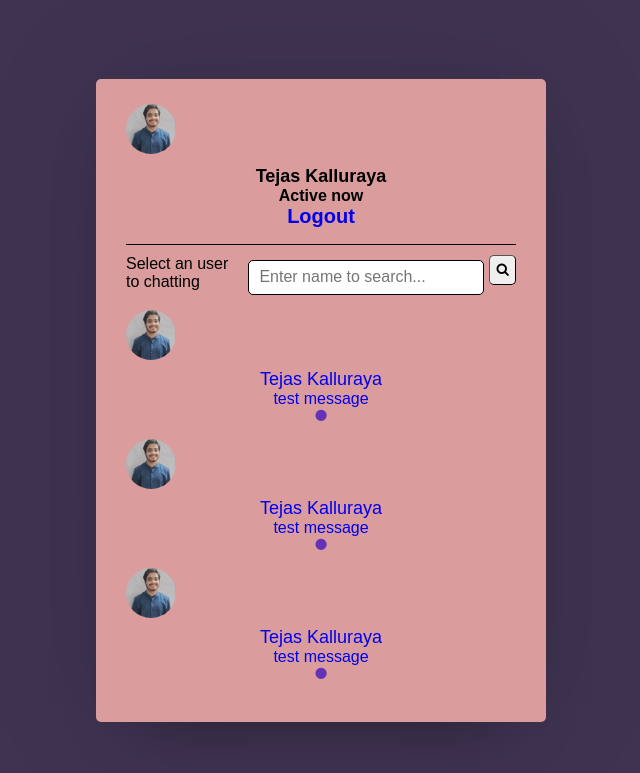
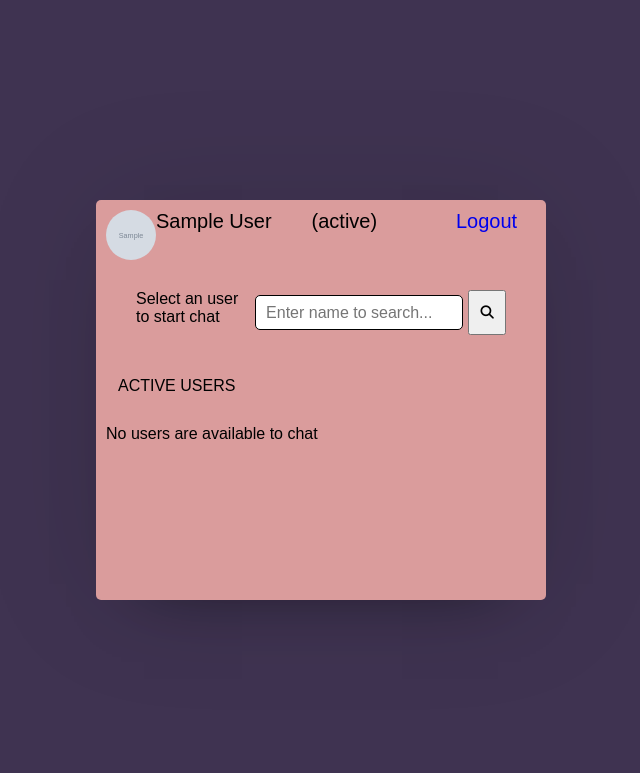
Before and after one commit to TejasKalluraya/MyChatApp, a PHP site: page /users.php in a window 1280 px wide. Shown: the top 773 px of the page, without its empty margins (319-959 px from the left). Run offline with PHP 8.4, Linux system fonts and the light colour scheme; the visitor is signed in with stand-in values (Sample User, id 1); tables that the repository leaves empty or names only in its code hold one stand-in row (values such as "Sample post"); grey boxes marked "Sample" are stand-in pictures; a stand-in replaces the project's code that opens the database connection; some libraries are stand-ins or nearby versions; some web fonts are replaced.

Commit message:
Made Users List Page Dynamic

```diff
--- a/header.php
+++ b/header.php
@@ -12,4 +12,4 @@
         <meta name="viewport" content="width=device-width, initial-scale=1">
         <link rel="stylesheet" href="style.css">
         <link rel="stylesheet" href="https://cdnjs.cloudflare.com/ajax/libs/font-awesome/6.1.1/css/all.min.css" integrity="sha512-KfkfwYDsLkIlwQp6LFnl8zNdLGxu9YAA1QvwINks4PhcElQSvqcyVLLD9aMhXd13uQjoXtEKNosOWaZqXgel0g==" crossorigin="anonymous" referrerpolicy="no-referrer" />
-    </head>
+</head>
--- a/index.php
+++ b/index.php
@@ -29,7 +29,7 @@
         <div class="field input">
           <label>Password</label>
           <input type="password" name="password" placeholder="Enter new password" required>
-          <i class="fas fa-eye" style="  display: flex;justify-content: center;align-items: center;"></i>
+          <i class="fas fa-eye" style=" display: flex;justify-content: center;align-items: center;"></i>
         </div>
         <div class="field image">
           <label>Select Image</label>
--- /dev/null
+++ b/javascript/users.js
@@ -0,0 +1,22 @@
+const searchBar = document.querySelector(".users .search input"),
+searchBtn = document.querySelector(".users .search button"),
+usersList = document.querySelector(".users .users-list");
+
+searchBtn.onClick =() =>{
+    searchBar.classList.toggle("active");
+    searchBar.focus();
+    searchBtn.classList.toggle("active");
+}
+setInterval(()=>{
+    let xhr = new XMLHttpRequest();
+    xhr.open("GET", "php/users.php", true); //users info is updated every 500ms
+    xhr.onload = ()=>{
+      if(xhr.readyState === XMLHttpRequest.DONE){
+          if(xhr.status === 200){
+              let data = xhr.response;
+                usersList.innerHTML = data;
+              }
+          }
+      }
+      xhr.send();
+      },500);
--- /dev/null
+++ b/php/users.php
@@ -0,0 +1,27 @@
+<?php
+session_start();
+include_once "config.php";
+$sql = mysqli_query($conn,"SELECT * FROM users");
+$output = "";
+if(mysqli_num_rows($sql)==1){
+    $output .= "No users are available to chat";
+}
+elseif(mysqli_num_rows($sql)>0){
+    while($row = mysqli_fetch_assoc($sql))
+    {
+        $output .= '
+        <a href="chat.php">
+    <div class="content" style="padding:10px">
+        <img src="php/images/'. $row['img'] .'" alt="" height=50px; width=50px>
+        <br>
+        <div class="details">
+            <span">'. $row['fname']. " " . $row['lname'] .'</span>
+            <p>test message</p>
+        <div class="status-dot"><i class="fas fa-circle"></i></div>
+    </div>
+        </div>
+        </a>';
+    }
+}
+echo $output;
+?>
--- a/style.css
+++ b/style.css
@@ -21,6 +21,7 @@ body
     box-shadow:0 0 128px 0 rgba(0,0,0,0.1),
                0 32px 64px -48px rgba(0,0,0,0.5);
     border-radius: 5px;
+
 }
 .form
 {
@@ -29,9 +30,9 @@ body
 }
 header{
     font-size: 20px;
-    font-weight: 600;
-    padding-bottom:10px ;
-    border-bottom: 0.5px solid black ;
+    font-weight: 400;
+    align-items: center;
+    margin-right: 35%;
 }
 .error-text{
     color:#a85d99 ;
@@ -67,48 +68,59 @@ i{
 
 /* CSS for Users List  */
 .users{
-    padding: 25px 30px;
+    height: 400px;
+    padding: 10px;
+
 }
+
 .wrapper img
 {
     object-fit: cover;
     border-radius: 50%;
+
 }
 .content{
-    display:block;
-    align-items: center;
-    justify-content: center;
+    display: flex;
+    justify-items: center;
 }
 
 .search{
     display: flex;
-    margin: 10px 0;
+    margin: auto;
+    padding: 30px;
 }
 .users-list{
-    align-items: center;
-    justify-content: space-between;
+    display: flex;
+justify-items: center;
+
+
 
 }
 .search button{
-    width: 40px;
-    height: 30px;
+    /* width: 40px;
+    height: 40px;
     border-radius: 5px;
-    border-width: 1.5px;
+    border-width: 1.5px; */
+    display: flex;justify-content: center;align-items: center;
+    height: 50px;width: 50px;
 }
 
 :is(.users, .users-list) .details{
-    margin:auto;
-    padding:5px;
-    height: 75px;
-    text-align: center;
+    display: flex;
+    justify-items: center;
+
 }
 :is(.users, .users-list) .details span{
-font-size: 18px;
+    display: flex;
+    justify-items: center;
+}
+.details{
+
+
 
 }
-.details p{
-    font-size: medium;
-}
+
+
 
 .users-list .status-dot{
     color: #6432b5;
--- a/users.php
+++ b/users.php
@@ -1,78 +1,43 @@
-<!DOCTYPE html>
-<html>
-    <head>
-        <meta charset="utf-8">
-        <meta http-equiv="X-UA-Compatible" content="IE=edge">
-        <title>MyChatApp | Tejas Kalluraya</title>
-        <meta name="description" content="">
-        <meta name="viewport" content="width=device-width, initial-scale=1">
-        <link rel="stylesheet" href="style.css">
-        <link rel="stylesheet" href="https://cdnjs.cloudfare.com/ajax/libs/font-awesome/5.15.2/css/all.min.css">
-        <link href="https://maxcdn.bootstrapcdn.com/font-awesome/4.2.0/css/font-awesome.min.css" rel="stylesheet">
-    </head>
+<?php
+  session_start();
+  include_once "php/config.php";
+  if(!isset($_SESSION['unique_id'])){
+    header("location: login.php");
+  }
+?>
+<?php include_once "header.php"; ?>
 <body>
   <div class="wrapper">
     <section class="users">
       <header>
-                    <div class="usercontent">
-                        <img src="userimg.jpg" alt="user image" height="50";
-                        width="50">
+        <div class="content">
+          <?php
+            $sql = mysqli_query($conn, "SELECT * FROM users WHERE unique_id = {$_SESSION['unique_id']}");
+            if(mysqli_num_rows($sql) > 0){
+              $row = mysqli_fetch_assoc($sql);
+            }
+          ?>
+          <img src="php/images/<?php echo $row['img']; ?>" alt="image" height=50px; width=50px; style="display:block;margin:auto;">
           <div class="details">
-                            <span>Tejas Kalluraya</span>
-                            <p>Active now</p>
-                            <a href="#" class="logout">Logout</a>
+            <p style="width:150px; justify-self:center"><?php echo $row['fname']. " " . $row['lname'] ?></p><br>
+            <p style="width:150px">&nbsp(<?php echo $row['status']; ?>)&nbsp</p><br>
+            <a href="php/logout.php?logout_id=<?php echo $row['unique_id']; ?>" class="logout">Logout</a>
           </div>
-                    </div>
-
     </header>
       <div class="search">
-                    <span class="text">Select an user to chatting </span>
+        <span class="text">Select an user to start chat</span>
         <input type="text" placeholder="Enter name to search...">
-                    <button><i class="fa fa-search"></i></button>
+        <button style="height:45px;width:60px;"><i class="fas fa-search"></i></button>
       </div>
+      <p style="padding:12px; width:100%;"> ACTIVE USERS </p>
+      <br/>
       <div class="users-list">
-                    <a href="#"></a>
 
-                    <a href="#">
-                    <div class="content">
-                        <div class="activeuser">
-                        <img class="image" src="userimg.jpg" alt="user image" height="50";
-                        width="50">
-                        <div class="details">
-                        <span>Tejas Kalluraya</span>
-                        <p>test message</p>
-                        <div class="status-dot"><i class="fa fa-circle"></i></div><br>
-                        </div>
-                        </div>
-                    </a>
-
-                    <a href="#">
-                        <div class="activeuser">
-                        <img class="image" src="userimg.jpg" alt="user image" height="50";
-                        width="50">
-                        <div class="details">
-                        <span>Tejas Kalluraya</span>
-                        <p>test message</p>
-                        <div class="status-dot"><i class="fa fa-circle"></i></div>
-                        </div>
-                        </div>
-                    </a>
-
-                    <a href="#">
-                        <div class="activeuser">
-                        <img class="image" src="userimg.jpg" alt="user image" height="50";
-                        width="50">
-                        <div class="details">
-                        <span>Tejas Kalluraya</span>
-                        <p>test message</p>
-                        <div class="status-dot"><i class="fa fa-circle"></i></div>
-                        </div>
-                        </div>
-                    </a>
-
-                    </div>
       </div>
     </section>
   </div>
+
+  <script src="javascript/users.js"></script>
+
 </body>
 </html>
```
Also changed, not shown: chat.php (+1 -12 lines), login.php (+1 -15 lines). Lines whose indentation alone changed are shown as unchanged.
